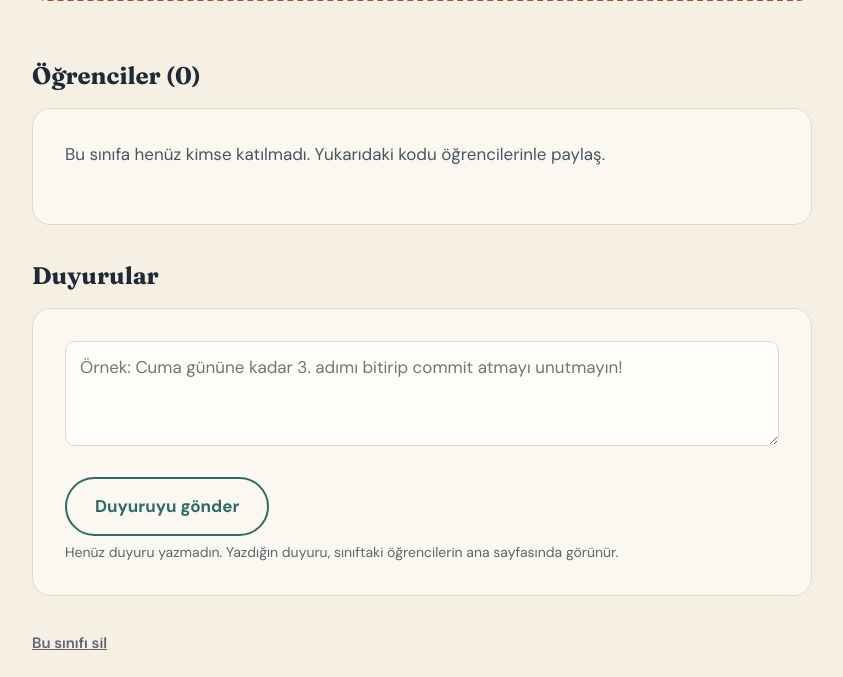
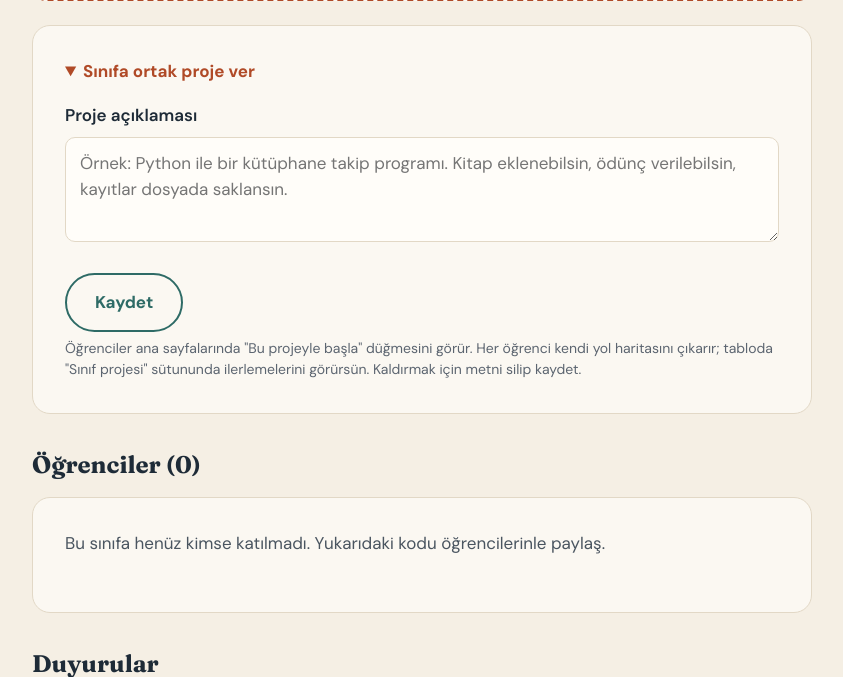
Before and after one commit to zynp20071-ux/kodkoc, a Flask app: template templates/sinif_detay.html in a window 1280 px wide. Shown: the part 251-928 px from the top of the page, without its empty margins (218-1061 px from the left). Before the commit the page ends 901 px from the top, so only its background shows below. Run offline with Flask 3, Linux system fonts and the light colour scheme; the template is opened without the code that fills it, so the values that code supplies are empty; some libraries are stand-ins or nearby versions.

Commit message:
Sınıf projesi ve son etkinlikler akışı
- Öğretmen sınıfa ortak proje veriyor; öğrenci ana sayfada ve Sınıfım'da görüp
  tek tıkla o projeden yol haritası çıkarıyor (yol haritası sınıfa bağlanıyor,
  üye olmayan bağlayamıyor)
- Öğretmen tablosunda "Sınıf projesi" ilerleme sütunu
- Sınıf sayfasında son 20 etkinlik (UNION ALL ile 6 tablodan)
- Sınıf ya da öğretmen silinince yol haritası öğrencide kalıyor

```diff
--- a/app.py
+++ b/app.py
@@ -616,6 +616,20 @@ def cikis():
 # Sayfalar (route'lar): Hangi adreste ne olacağını belirler
 # ---------------------------------------------------------------------------
 
+def sinif_projesi_bul(sinif_id):
+    """
+    Giriş yapmış öğrencinin ÜYE OLDUĞU ve projesi olan bir sınıfı döndürür, yoksa None.
+    Formdan/adresten gelen sınıf numarasına körü körüne güvenmiyoruz: öğrenci başka
+    bir sınıfın numarasını yazarsa o sınıfa yol haritası bağlanamaz.
+    """
+    if not sinif_id:
+        return None
+    for sinif in veritabani.ogrencinin_siniflari(aktif_id()):
+        if sinif["id"] == sinif_id and sinif["proje"]:
+            return sinif
+    return None
+
+
 @app.route("/", methods=["GET"])
 @giris_gerekli
 def ana_sayfa():
@@ -640,12 +654,19 @@ def ana_sayfa():
     hafta = veritabani.haftalik_ozet(aktif_id(), pazartesi.isoformat(),
                                      (pazartesi - timedelta(days=7)).isoformat())
 
+    # Öğretmenlerin verdiği sınıf projeleri (öğrencinin üye olduğu, projesi olan sınıflar)
+    sinif_projeleri = [s for s in veritabani.ogrencinin_siniflari(aktif_id()) if s["proje"]]
+    # "Bu projeyle başla"ya basıldıysa (/?sinif_proje=3) formu sınıf projesiyle doldur
+    secilen = sinif_projesi_bul(request.args.get("sinif_proje", type=int))
+    proje = secilen["proje"] if secilen else request.args.get("proje", "")[:1000]
+
     return render_template("index.html", anahtar_var=bool(api_anahtari()), canli=CANLI,
                            yz_kalan=kalan_yz_hakki(aktif_id()), yz_sinir=GUNLUK_YZ_SINIRI,
                            hedefler=hedefler, hafta=hafta,
+                           sinif_projeleri=sinif_projeleri, sinif_proje=secilen,
                            devam=devam, yeni_duyurular=yeni_duyurular,
                            devam_yuzde=ilerleme_hesapla(devam["biten"], devam["toplam"]) if devam else 0,
-                           proje=request.args.get("proje", "")[:1000],
+                           proje=proje,
                            bilgi=request.args.get("bilgi", "")[:200])
 
 
@@ -702,31 +723,35 @@ def yol_haritasi():
     """POST: Formdan gelen projeyi yapay zekâya gönderir ve sonucu gösterir."""
     proje = request.form.get("proje", "").strip()
     bilgi = request.form.get("bilgi", "").strip()
+    # Sınıf projesi için mi? (Gizli alan; öğrenci gerçekten o sınıftaysa kabul edilir)
+    sinif_proje = sinif_projesi_bul(request.form.get("sinif_proje", type=int))
+
+    def formu_tekrar_goster(hata):
+        """Hata olursa formu, yazılanlar ve sınıf projesi bağı kaybolmadan yeniden göster."""
+        return render_template("index.html", anahtar_var=True, proje=proje, bilgi=bilgi,
+                               sinif_proje=sinif_proje, hata=hata)
 
     # Boş form gönderilirse uyarı ver
     if not proje:
-        return render_template("index.html", anahtar_var=True, bilgi=bilgi,
-                               hata="Lütfen önce projeni anlat.")
+        return formu_tekrar_goster("Lütfen önce projeni anlat.")
 
     anahtar = api_anahtari()
     if not anahtar:
         return redirect(url_for("ana_sayfa"))
     if yz_kotasi_doldu():
-        return render_template("index.html", anahtar_var=True, proje=proje, bilgi=bilgi,
-                               hata=kota_mesaji())
+        return formu_tekrar_goster(kota_mesaji())
 
     try:
         istemci = genai.Client(api_key=anahtar)
         cevap = kodkoc.yol_haritasi_iste(istemci, proje, bilgi)
     except Exception as hata:
-        return render_template("index.html", anahtar_var=True, proje=proje, bilgi=bilgi,
-                               hata=anlasilir_hata(hata))
+        return formu_tekrar_goster(anlasilir_hata(hata))
     veritabani.yz_kullanimi_ekle(aktif_id())
 
     # 7. haftadaki gibi .md dosyasına da kaydet (sadece yerelde), ayrıca (8. hafta) veritabanına ekle
     dosya_yolu = None if CANLI else kodkoc.kaydet(proje, cevap)
-    harita_id = veritabani.yol_haritasi_ekle(proje, bilgi, cevap, dosya_yolu,
-                                            kullanici_id=aktif_id())
+    harita_id = veritabani.yol_haritasi_ekle(proje, bilgi, cevap, dosya_yolu, kullanici_id=aktif_id(),
+                                            sinif_id=sinif_proje["id"] if sinif_proje else None)
 
     # Sonucu doğrudan göstermek yerine yol haritasının kendi sayfasına yönlendir.
     # Böylece sayfa yenilenince form tekrar gönderilmez (yapay zekâya boşuna
@@ -1440,6 +1465,9 @@ def sinif_detay(sinif_id):
             "commit_sayisi": satir["commit_sayisi"],
             "yz_hafta": satir["yz_hafta"],                   # Son 7 günde yapay zekâ isteği
             "geciken": satir["geciken_adim"],                # Hedef tarihi geçmiş, bitmemiş adım
+            # Sınıf projesi: bu sınıfın projesi için çıkardığı yol haritası ve ilerlemesi
+            "proje_harita_id": satir["proje_harita_id"],
+            "proje_yuzde": ilerleme_hesapla(satir["proje_biten"], satir["proje_toplam"]),
             "son_etkinlik": satir["son_etkinlik"] or None,   # '' ise "henüz yok"
         })
 
@@ -1452,10 +1480,33 @@ def sinif_detay(sinif_id):
                            istatistik=sinif_istatistigi(ogrenciler, etkinlikler, bugun),
                            takilanlar=veritabani.takilan_adimlar(sinif_id),
                            duyurular=veritabani.sinifin_duyurulari(sinif_id),
-                           en_uzun_duyuru=EN_UZUN_DUYURU)
+                           akis=veritabani.sinif_etkinlik_akisi(sinif_id),
+                           en_uzun_duyuru=EN_UZUN_DUYURU, en_uzun_proje=EN_UZUN_SINIF_PROJESI)
 
 
 EN_UZUN_DUYURU = 1000
+EN_UZUN_SINIF_PROJESI = 1000
+
+
+@app.route("/ogretmen/sinif/<int:sinif_id>/proje", methods=["POST"])
+@ogretmen_gerekli
+def sinif_projesi(sinif_id):
+    """
+    POST: Öğretmen sınıfa ortak bir proje verir (boş gönderilirse projeyi kaldırır).
+    Öğrenciler ana sayfada görür ve tek tıkla bu projeden yol haritası çıkarır.
+    """
+    if veritabani.sinif_getir(sinif_id, aktif_id()) is None:
+        abort(404)
+    proje = request.form.get("proje", "").strip()
+    if len(proje) > EN_UZUN_SINIF_PROJESI:
+        flash(f"Proje açıklaması en fazla {EN_UZUN_SINIF_PROJESI} karakter olabilir.", "hata")
+    elif not proje:
+        veritabani.sinif_proje_ayarla(sinif_id, None)
+        flash("Sınıf projesi kaldırıldı. Öğrencilerin çıkardığı yol haritaları yerinde duruyor.", "bilgi")
+    else:
+        veritabani.sinif_proje_ayarla(sinif_id, proje)
+        flash("Sınıf projesi kaydedildi. Öğrenciler ana sayfalarında görecek.", "bilgi")
+    return redirect(url_for("sinif_detay", sinif_id=sinif_id) + "#sinif-projesi")
 
 
 @app.route("/ogretmen/sinif/<int:sinif_id>/duyuru", methods=["POST"])
--- a/static/style.css
+++ b/static/style.css
@@ -1166,3 +1166,20 @@ button.cikis:hover { color: var(--vurgu); background: none; }
 
 .haftalik-ozet { color: var(--yumusak); margin: 0 0 16px; }
 .tablo button.sil { margin-top: 0; padding: 0; font-size: 14px; }
+/* --- Sınıf projesi kartı (ana sayfa), bilgi notu (form üstü) ve son etkinlikler akışı --- */
+.sinif-projesi { padding: 10px 0; border-top: 1px solid var(--cizgi); }
+.sinif-projesi:first-of-type { border-top: none; }
+.sinif-projesi-metni { margin: 6px 0; white-space: pre-line; }
+.sinif-projesi .dugme-link { margin-top: 8px; }
+.bilgi-notu {
+  background: var(--yesil-acik);
+  color: var(--yesil-yazi);
+  border-radius: 8px;
+  padding: 10px 14px;
+  margin: 0 0 12px;
+}
+.etkinlik-akisi { list-style: none; padding: 0; margin: 0; }
+.etkinlik-akisi li { display: flex; gap: 12px; flex-wrap: wrap; padding: 7px 0; border-top: 1px solid var(--cizgi); }
+.etkinlik-akisi li:first-child { border-top: none; }
+.etkinlik-akisi .gecmis-durum { min-width: 120px; }
+.etkinlik-adim strong { color: var(--yesil); }
--- a/templates/sinif_detay.html
+++ b/templates/sinif_detay.html
@@ -13,6 +13,19 @@
       <strong>{{ sinif.katilim_kodu }}</strong>
       <span class="ipucu-yazi">Öğrenciler "Sınıfım" sayfasına bu kodu yazarak katılır.</span>
     </div>
+
+    <!-- Sınıf projesi: bütün sınıfa ortak bir proje. Öğrenciler ana sayfada görür. -->
+    <details class="kart profil-bolumu" id="sinif-projesi" {% if not sinif.proje %}open{% endif %}>
+      <summary>{{ 'Sınıf projesi: ' ~ (sinif.proje | truncate(80)) if sinif.proje else 'Sınıfa ortak proje ver' }}</summary>
+      <form method="post" action="{{ url_for('sinif_projesi', sinif_id=sinif.id) }}">
+        <input type="hidden" name="csrf" value="{{ csrf_jetonu() }}">
+        <label for="sinif-proje-metni">Proje açıklaması</label>
+        <textarea id="sinif-proje-metni" name="proje" rows="3" maxlength="{{ en_uzun_proje }}"
+                  placeholder="Örnek: Python ile bir kütüphane takip programı. Kitap eklenebilsin, ödünç verilebilsin, kayıtlar dosyada saklansın.">{{ sinif.proje or '' }}</textarea>
+        <button type="submit" class="ikincil">Kaydet</button>
+        <p class="ipucu-yazi">Öğrenciler ana sayfalarında "Bu projeyle başla" düğmesini görür. Her öğrenci kendi yol haritasını çıkarır; tabloda "Sınıf projesi" sütununda ilerlemelerini görürsün. Kaldırmak için metni silip kaydet.</p>
+      </form>
+    </details>
 
     {% if takilanlar %}
     <!-- En önemli bilgi en üstte: kime yardım etmeli? -->
@@ -102,6 +115,7 @@
           <tr>
             <th>Öğrenci</th>
             <th>Yol haritası</th>
+            {% if sinif.proje %}<th title="Sınıf projesi için çıkardığı yol haritasının ilerlemesi">Sınıf projesi</th>{% endif %}
             <th>İlerleme</th>
             <th>İpucu</th>
             <th title="GitHub'dan çekilen commit sayısı">Commit</th>
@@ -116,6 +130,13 @@
           <tr>
             <td><a href="{{ url_for('ogrenci_detay', ogrenci_id=o.id, sinif=sinif.id) }}">{{ o.kullanici_adi }}</a></td>
             <td>{{ o.harita_sayisi }}</td>
+            {% if sinif.proje %}
+            <td>
+              {% if o.proje_harita_id %}
+              <a href="{{ url_for('ogrenci_yol_haritasi', ogrenci_id=o.id, harita_id=o.proje_harita_id) }}">%{{ o.proje_yuzde }}</a>
+              {% else %}<span class="gecmis-durum">Başlamadı</span>{% endif %}
+            </td>
+            {% endif %}
             <td class="ilerleme-hucresi">
               {% if o.toplam > 0 %}
               <span class="ilerleme-cubugu kucuk"><span class="ilerleme-dolu" style="width: {{ o.yuzde }}%"></span></span>
@@ -145,6 +166,32 @@
     {% else %}
     <section class="kart">
       <p class="aciklama">Bu sınıfa henüz kimse katılmadı. Yukarıdaki kodu öğrencilerinle paylaş.</p>
+    </section>
+    {% endif %}
+
+    {% if akis %}
+    <!-- Son etkinlikler: sınıfta en son ne oldu? (6 farklı tablodan UNION ALL ile) -->
+    <h2 class="ara-baslik" id="etkinlikler">Son etkinlikler</h2>
+    <section class="kart">
+      <ul class="etkinlik-akisi">
+        {% for e in akis %}
+        <li class="etkinlik-{{ e.tur }}">
+          <span class="gecmis-durum">{{ e.zaman | tarih }}</span>
+          <span>
+            <strong>{{ e.kullanici_adi }}</strong>
+            {% if e.tur == 'harita' %}yeni yol haritası çıkardı:
+            {% elif e.tur == 'adim' %}bir adımı bitirdi:
+            {% elif e.tur == 'ipucu' %}ipucu aldı:
+            {% elif e.tur == 'soru' %}koça soru sordu:
+            {% elif e.tur == 'inceleme' %}kodunu incelettirdi:
+            {% else %}commit attı:{% endif %}
+            <a href="{{ url_for('ogrenci_yol_haritasi', ogrenci_id=e.ogrenci_id, harita_id=e.harita_id) }}{% if e.adim_id %}#adim-{{ e.adim_id }}{% endif %}">
+              {%- if e.sira %}{{ e.baslik | adim_basligi(e.sira) }}{% else %}{{ e.baslik | truncate(70) }}{% endif -%}
+            </a>
+          </span>
+        </li>
+        {% endfor %}
+      </ul>
     </section>
     {% endif %}
 
```
Also changed, not shown: SUNUM_NOTLARI.md (+10 -2 lines), templates/index.html (+24 -0 lines), templates/sinifim.html (+8 -0 lines), tests/test_ogretmen.py (+3 -1 lines), tests/test_sinif_projesi.py (added, +162 -0 lines), veritabani.py (+95 -5 lines), README.md.
